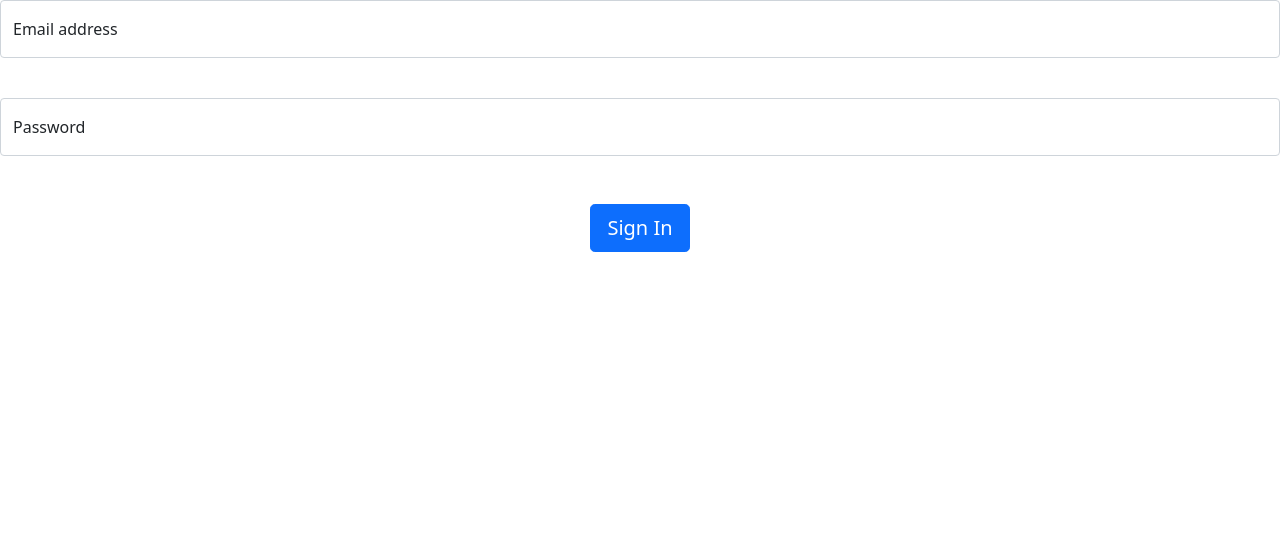
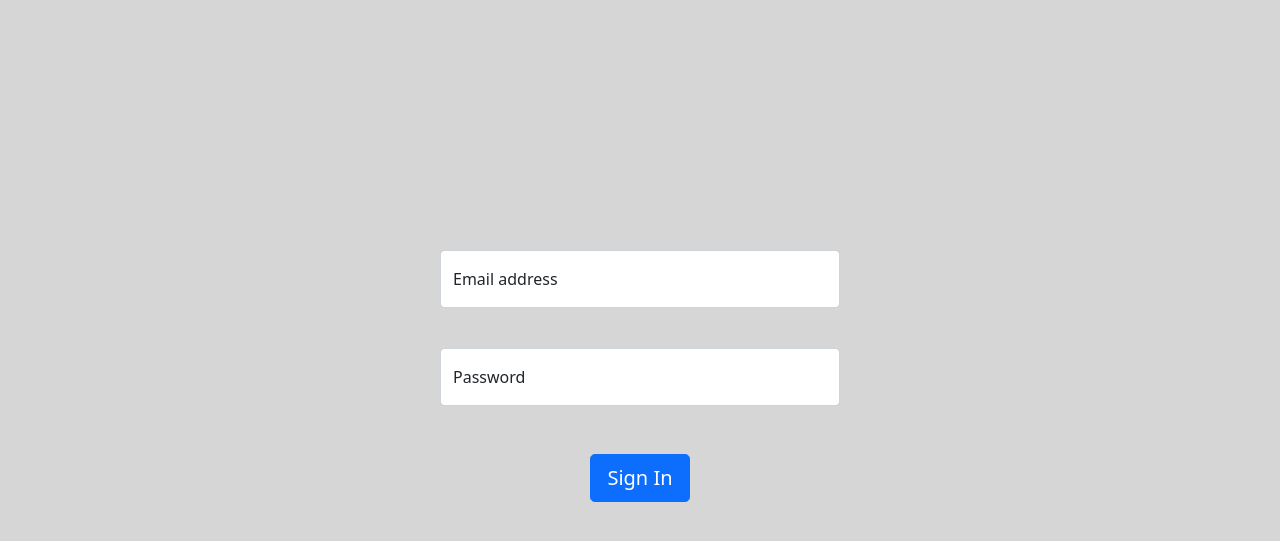
Before and after one commit to Iamgope/Squeeze, a Django app: template quizmaker/quizapp/templates/template/signin.html in a window 1280 px wide. Shown: the top 541 px of the page. Run offline with Django 3.2, Linux system fonts and the light colour scheme; the template is opened without the code that fills it, so the values that code supplies are empty.

Commit message:
added both of template file to template

```diff
--- /dev/null
+++ b/quizmaker/quizapp/static/css/style.css
@@ -0,0 +1,13 @@
+.x {
+    width: 400px;
+}
+
+.y {
+    display: flex;
+    justify-content: center;
+    margin-top: 250px;
+}
+
+body{
+    background-color: rgb(214,214,214);
+}
--- a/quizmaker/quizapp/templates/template/landing.html
+++ b/quizmaker/quizapp/templates/template/landing.html
@@ -94,7 +94,7 @@ body{
                     <div class="single-slide-item-content">
                         <h2>Quizzy <br> Some Good line</h2>
                          <h3>Tell us what you want to do!!!</h3>
-                        <a href="signin.html"><button type="button" class="slide-btn" >
+                        <a href="signin"><button type="button" class="slide-btn" >
                        Give quiz
                         </button></a>
                         <button type="button"  class="slide-btn">
--- a/quizmaker/quizapp/templates/template/signin.html
+++ b/quizmaker/quizapp/templates/template/signin.html
@@ -1,3 +1,5 @@
+
+{%load static%}
 <!doctype html>
 <html lang="en">
 
@@ -12,7 +14,7 @@
     <link href="https://cdn.jsdelivr.net/npm/bootstrap@5.0.0-beta2/dist/css/bootstrap.min.css" rel="stylesheet"
         integrity="sha384-BmbxuPwQa2lc/FVzBcNJ7UAyJxM6wuqIj61tLrc4wSX0szH/Ev+nYRRuWlolflfl" crossorigin="anonymous">
 
-    <link rel="stylesheet" href="css/style.css">
+    <link rel="stylesheet" href="../../static/css/style.css">
 </head>
 
 <body class="text-center">
--- a/quizmaker/quizapp/urls.py
+++ b/quizmaker/quizapp/urls.py
@@ -3,4 +3,5 @@ from . import views
 
 urlpatterns = [
     path('', views.landingPage, name='landing'),
+    path('signin/', views.signinPage, name='signin'),
 ]
--- a/quizmaker/quizapp/views.py
+++ b/quizmaker/quizapp/views.py
@@ -3,3 +3,5 @@ from django.shortcuts import render
 # Create your views here.
 def landingPage(request):
     return render(request, 'template/landing.html', {})
+def signinPage(request):
+    return render(request, 'template/signin.html', {})
```
